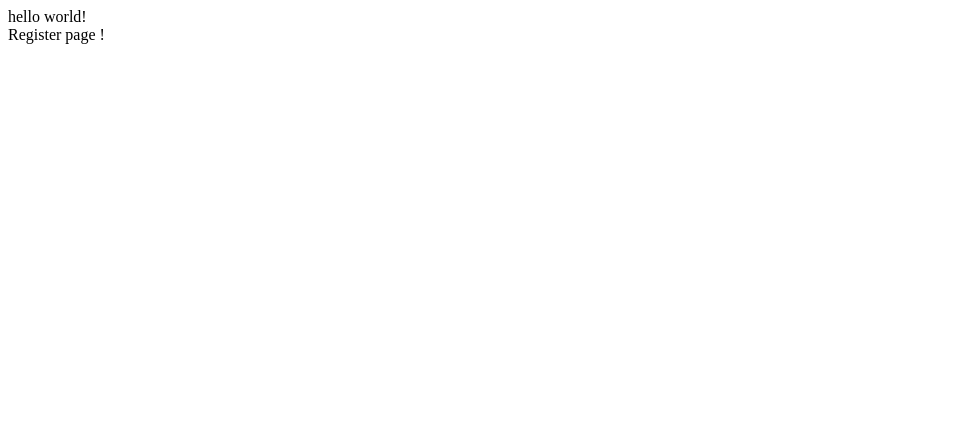
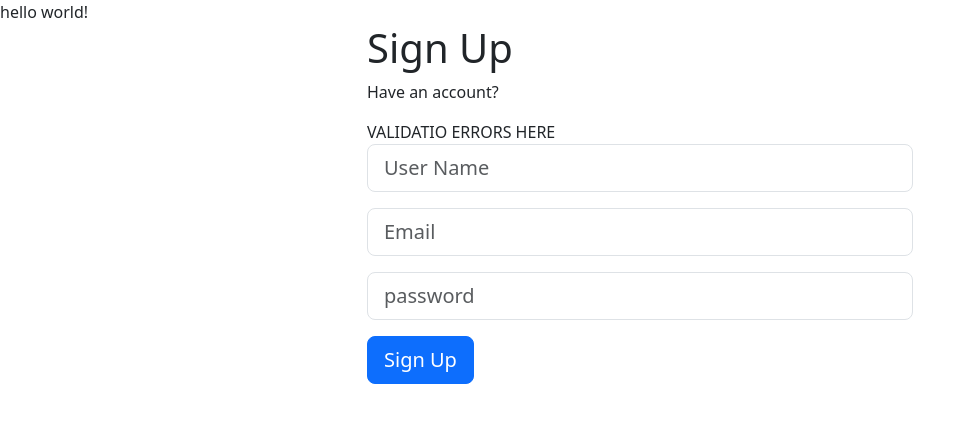
Before and after one commit to tariq-abdulghani/medium-clone-angular, an Angular app: page /register in a window 1280 px wide. Shown: the top 422 px of the page, without its empty margins (0-975 px from the left). Built offline with nearby package versions, Linux system fonts and the light colour scheme.

Commit message:
register layout

```diff
--- a/src/app/auth/components/register/register.component.html
+++ b/src/app/auth/components/register/register.component.html
@@ -1 +1,32 @@
-Register page !
+<div class="container">
+    <div class="row">
+        <div class="col-md-6 offset-md-3 col-xs-12">
+            <h1 class="text-xs-center"> Sign Up</h1>
+            <p class="text-xs-center">
+                <a routerLink="/login">Have an account?</a>
+            </p>
+            VALIDATIO ERRORS HERE
+            <form [formGroup]="form" (ngSubmit)="onSubmit()">
+                <fieldset class="form-group">
+                    <input type="text"
+                    class="form-control form-control-lg"
+                    placeholder="User Name"
+                    formControlName="userName">
+                </fieldset>
+                <fieldset class="form-group">
+                    <input type="text"
+                    class="form-control form-control-lg"
+                    placeholder="Email"
+                    formControlName="email">
+                </fieldset>
+                <fieldset class="form-group">
+                    <input type="password"
+                    class="form-control form-control-lg"
+                    placeholder="password"
+                    fromControlName="password">
+                </fieldset>
+                <button  type="submit" class="btn btn-lg btn-primary pull-xs-right">Sign Up</button>
+            </form>
+        </div>
+    </div>
+</div>
--- a/src/app/auth/components/register/register.component.ts
+++ b/src/app/auth/components/register/register.component.ts
@@ -1,11 +1,26 @@
 import { Component } from "@angular/core";
+import { FormBuilder, ReactiveFormsModule, Validators } from "@angular/forms";
 
 
 @Component({
     selector: 'mc-register',
     standalone: true,
+    imports:[ReactiveFormsModule],
     templateUrl: './register.component.html'
 })
 export class RegisterComponent {
 
+    form = this.fb.nonNullable.group({
+        userName: ['', Validators.required],
+        email: ['', Validators.required],
+        password: ['', Validators.required]
+    });
+
+    constructor(private fb: FormBuilder) {
+
+    }
+
+    onSubmit(){
+        console.log('form ', this.form.getRawValue())
+    }
 }
--- a/src/index.html
+++ b/src/index.html
@@ -6,6 +6,7 @@
   <base href="/">
   <meta name="viewport" content="width=device-width, initial-scale=1">
   <link rel="icon" type="image/x-icon" href="favicon.ico">
+  <link href="https://cdn.jsdelivr.net/npm/bootstrap@5.3.3/dist/css/bootstrap.min.css" rel="stylesheet" integrity="sha384-QWTKZyjpPEjISv5WaRU9OFeRpok6YctnYmDr5pNlyT2bRjXh0JMhjY6hW+ALEwIH" crossorigin="anonymous">
 </head>
 <body>
   <app-root></app-root>
--- a/src/styles.css
+++ b/src/styles.css
@@ -1 +1,6 @@
 /* You can add global styles to this file, and also import other style files */
+
+
+.form-group{
+    margin-bottom: 1em;;
+}
```
